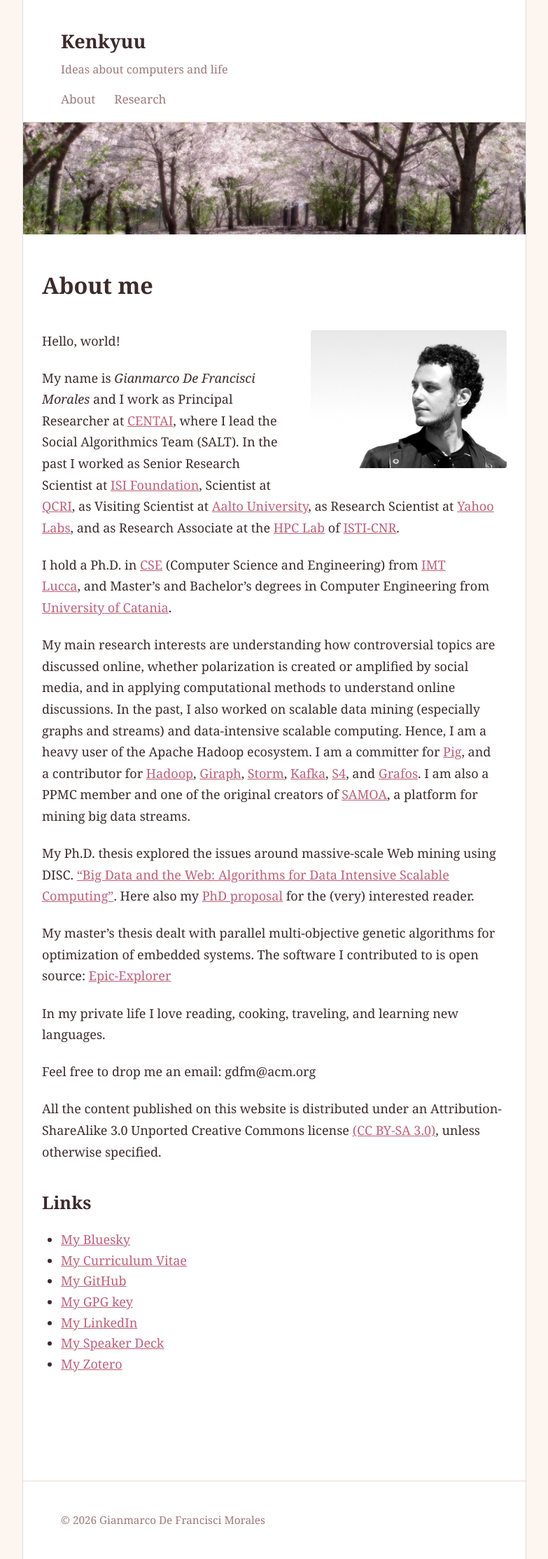
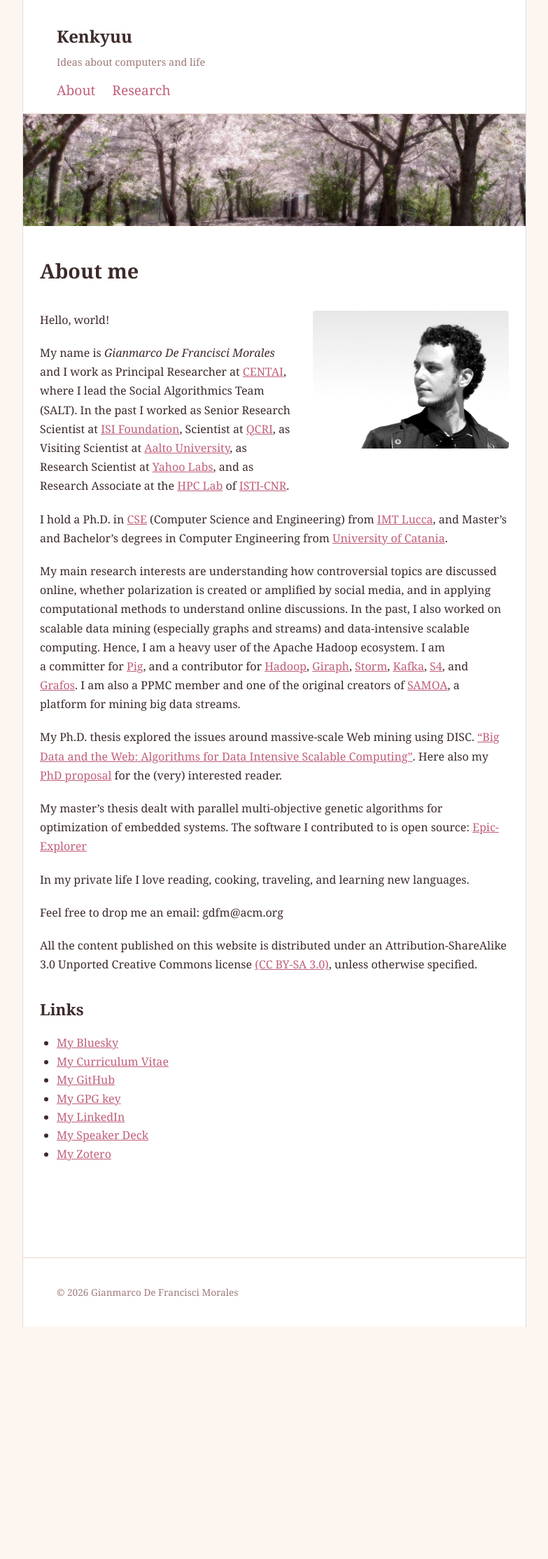
Before and after one commit to gdfm/gdfm.github.io, a Jekyll site: the page built from _pages/about.md, in a window 1280 px wide. Shown: the whole page at 70% size, without its empty margins (248-1031 px from the left). Built offline with Jekyll 4.4.1, drawn with Linux system fonts in a browser that asks for light colours; after the commit the page ends 1896 px from its top, so only the background shows below that.

Commit message:
Decrease font size, accent NAV

```diff
--- a/assets/css/main.css
+++ b/assets/css/main.css
@@ -15,7 +15,7 @@
   --font-mono: "SFMono-Regular", Consolas, "Liberation Mono", monospace;
 }
 
-html { font-size: 18px; }
+html { font-size: 16px; }
 
 body {
   margin: 0;
@@ -94,9 +94,9 @@
 }
 
 .site-nav a {
-  color: var(--text-muted);
+  color: var(--accent);
   text-decoration: none;
-  font-size: 0.95rem;
+  font-size: 1.2rem;
 }
 
 .site-nav a:hover { color: var(--accent); }
```
Also changed, not shown: 5 other files.
